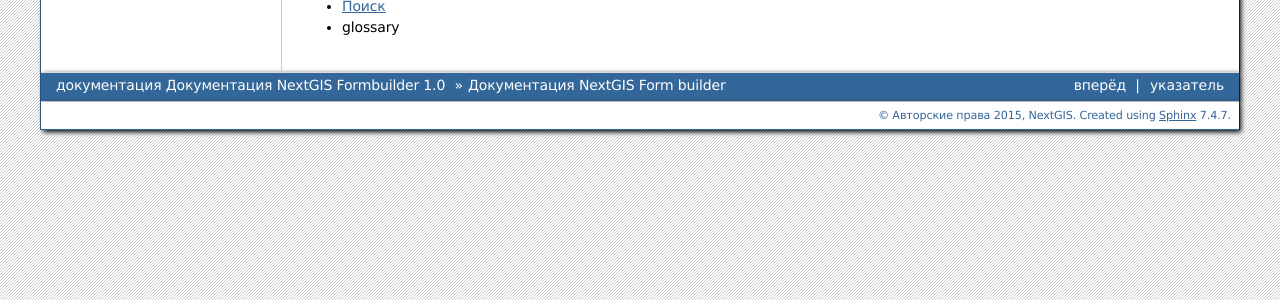
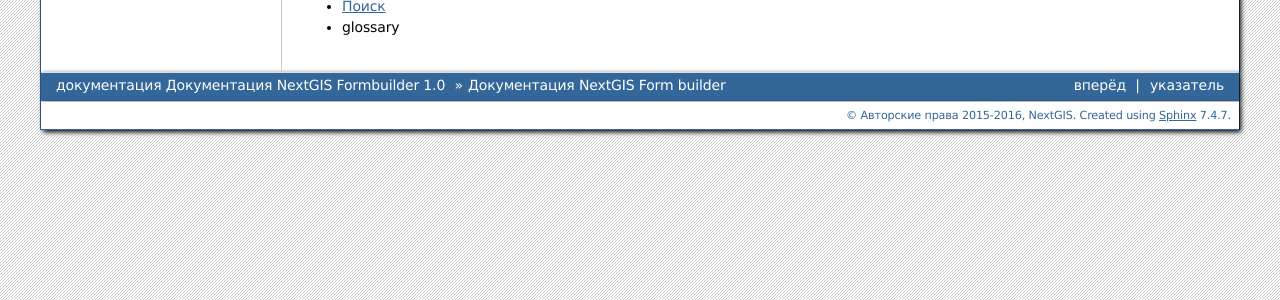
Before and after one commit to nextgis/docs_formbuilder, a Sphinx documentation site: the page built from source/index.rst, in a window 1280 px wide. Shown: the part 360-660 px from the top of the page. Built offline with Sphinx 7.4.7, drawn with Linux system fonts in a browser that asks for light colours; formulas are drawn with MathJax 3.

Commit message:
update date

```diff
--- a/source/conf.py
+++ b/source/conf.py
@@ -54,7 +54,7 @@
 
 # General information about the project.
 project = u'Документация NextGIS Formbuilder'
-copyright = u'2015, NextGIS'
+copyright = u'2015-2016, NextGIS'
 author = u'Артём Светлов'
 
 # The version info for the project you're documenting, acts as replacement for
```
